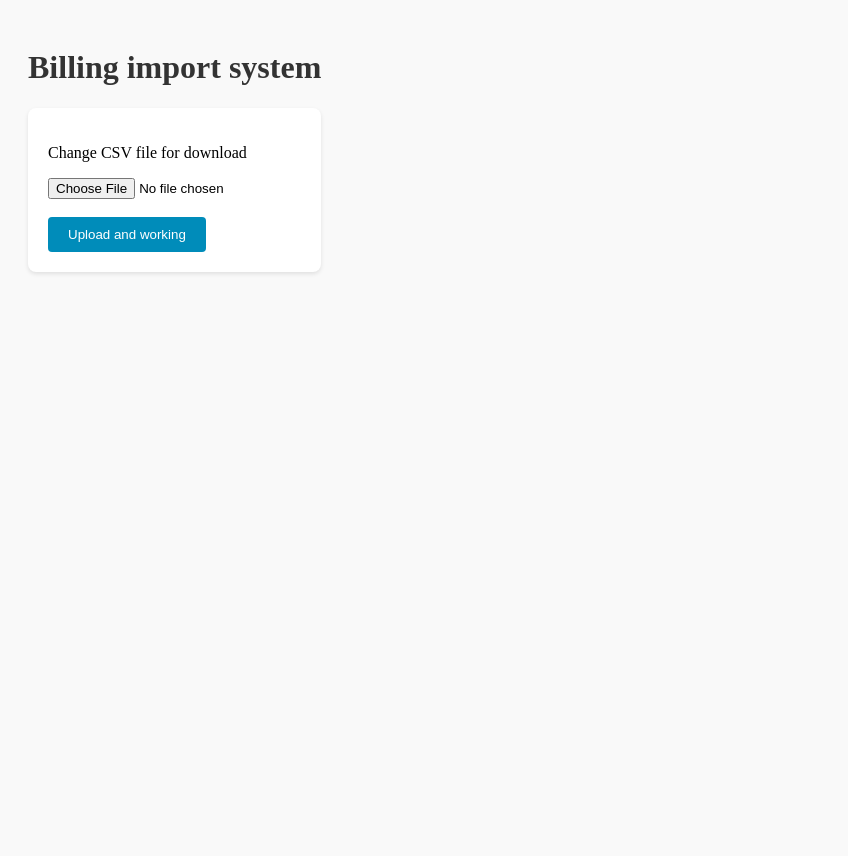
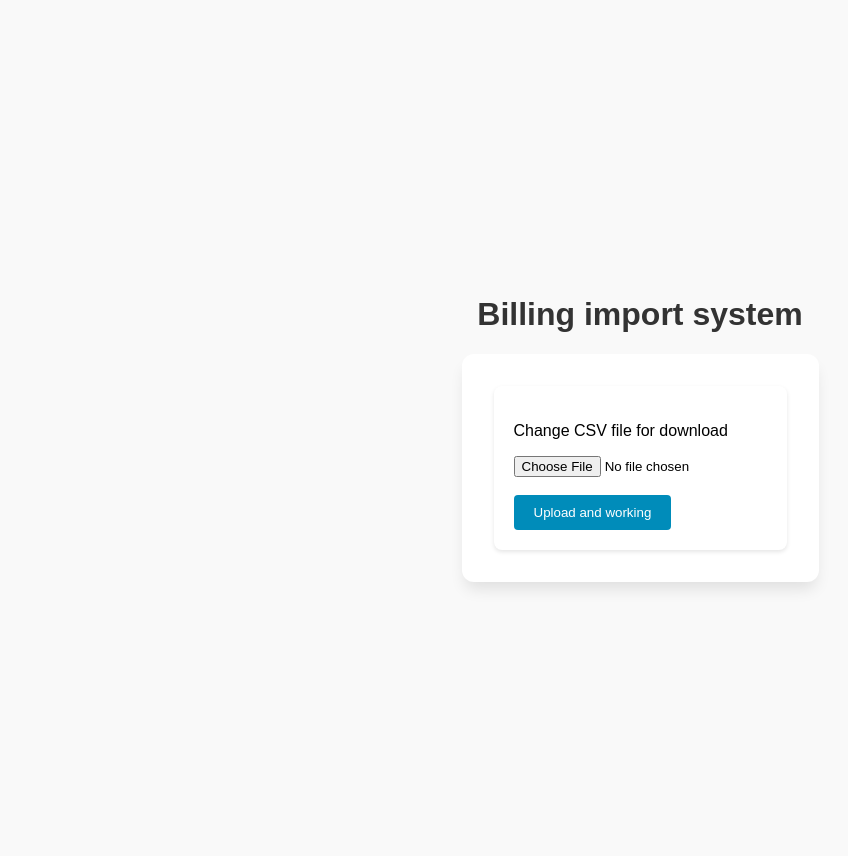
Before and after one commit to Roman-Palchei/Billing_import, a Flask app: page / in a window 1280 px wide. Shown: the whole page, without its empty margins (0-848 px from the left). Before the commit the page ends 274 px from the top, so only its background shows below. Run offline with Flask 3, Linux system fonts and the light colour scheme.

Commit message:
V2.0.1 Fix design and add preview

```diff
--- a/app.py
+++ b/app.py
@@ -1,7 +1,9 @@
-from flask import Flask, render_template, request
+from flask import Flask, render_template, request, flash, redirect, url_for
 from utils.importer import data_import
 
 app = Flask(__name__)
+
+app.secret_key = 'random_secret_key_change_this_later'
 
 @app.route('/', methods=['GET', 'POST'])
 def home():
@@ -31,4 +33,4 @@ def home():
     return render_template('index.html', message=result_message, preview_data=preview_data)
 
 if __name__ == '__main__':
-    app.run(debug=True, port=5000)
+    app.run(debug=True, host='0.0.0.0', port=5000)
--- a/requirements.txt
+++ b/requirements.txt
@@ -1,3 +1,5 @@
 mysql-connector-python
 InquirerPy
 tqdm
+flask
+mysql-connector-python
--- a/static/style.css
+++ b/static/style.css
@@ -1,6 +1,11 @@
 /* static/style.css */
 body {
-    font-family: sens-serif;
+    display: flex;
+    justify-content: center;
+    align-items: center;
+    flex-direction: column;
+    min-height: 100vh;
+    font-family: Arial, sens-serif;
     padding: 20px;
     background-color: #f9f9f9;
 }
@@ -30,6 +35,13 @@ button {
 button:hover {
     background-color: #005f7f;
 }
+
+.card {
+    background: #ffffff;
+    border-radius: 12px;
+    box-shadow: 0 10px 15px -3px rgba(0, 0, 0, 0.1);
+    padding: 32px;
+    }
 
 .message {
     padding: 15px;
@@ -69,3 +81,16 @@ button:hover {
 .preview-table th:hover {
     background-color: #ddd;
 }
+
+#preview-card {
+    margin-top: 20px;
+    display: none;
+    width: 100%;
+    max-width: 600px;
+}
+
+#preview-card h3 {
+    margin-bottom: 15px;
+    font-size: 16px;
+    color: var(--text-main);
+}
--- a/templates/index.html
+++ b/templates/index.html
@@ -8,14 +8,19 @@
 <body>
 
     <h1>Billing import system</h1>
+    <div class="card">
+        <form action="/" method="post" enctype="multipart/form-data">
+            <p>Change CSV file for download</p>
+            <input id="csv_file" type="file" name="csv_file" required accept=".csv">
+            <br><br>
+            <button type="submit">Upload and working</button>
+        </form>
+    </div>
 
-    <form action="/" method="post" enctype="multipart/form-data">
-        <p>Change CSV file for download</p>
-        <input type="file" name="csv_file" required accept=".csv">
-        <br><br>
-        <button type="submit">Upload and working</button>
-    </form>
-
+    <div class="card" id="preview-card">
+        <h3>Preview:</h3>
+        <div id="preview-container"></div>
+    </div>
     {% if preview %}
         <h3>Preview first 10 rows:</h3>
         <table class="preview-table">
@@ -38,5 +43,63 @@
     {% if message %}
         <div class="message">{{ message }}</div>
     {% endif %}
+<script>
+document.addEventListener("DOMContentLoaded", function() {
+        const fileInput = document.getElementById('csv_file');
+        const previewContainer = document.getElementById('preview-container');
+        const previewCard = document.getElementById('preview-card');
+
+        if (fileInput && previewContainer) {
+            fileInput.addEventListener('change', function(event) {
+                const file = event.target.files[0];
+
+                console.log("File changed! Name: ", file ? file.name : "None");
+
+                if (!file) {
+                    previewContainer.innerHTML = '';
+                    return;
+                }
+
+                const reader = new FileReader();
+
+                reader.onload = function(e) {
+                    const text = e.target.result;
+                    const rows = text.split('\n');
+
+                    let html = '<table class="preview-table">';
+                    const limit = Math.min(rows.length, 11);
+
+                    for (let i = 0; i < limit; i++) {
+                        if (!rows[i].trim()) continue;
+
+                        const cols = rows[i].split(',');
+                        html += '<tr>';
+
+                        for (let j = 0; j < cols.length; j++) {
+                            if (i === 0) {
+                                html += `<th>${cols[j]}</th>`;
+                            } else {
+                                html += `<td>${cols[j]}</td>`;
+                            }
+                        }
+                        html += '</tr>';
+                    }
+                    html += '</table>';
+
+                    if (rows.length > limit) {
+                        html += '<p style="font-size: 12px; color: gray; margin-top: 5px;">Show first 10 rows...</p>';
+                    }
+
+                    previewContainer.innerHTML = html;
+                    previewCard.style.display = 'block';
+                };
+
+                reader.readAsText(file);
+            });
+        } else {
+            console.error("Error: didn't found input or HTML.");
+        }
+    });
+</script>
 </body>
 </html>
```
Also changed, not shown: utils/importer.py (+14 -8 lines), 2 other files.
